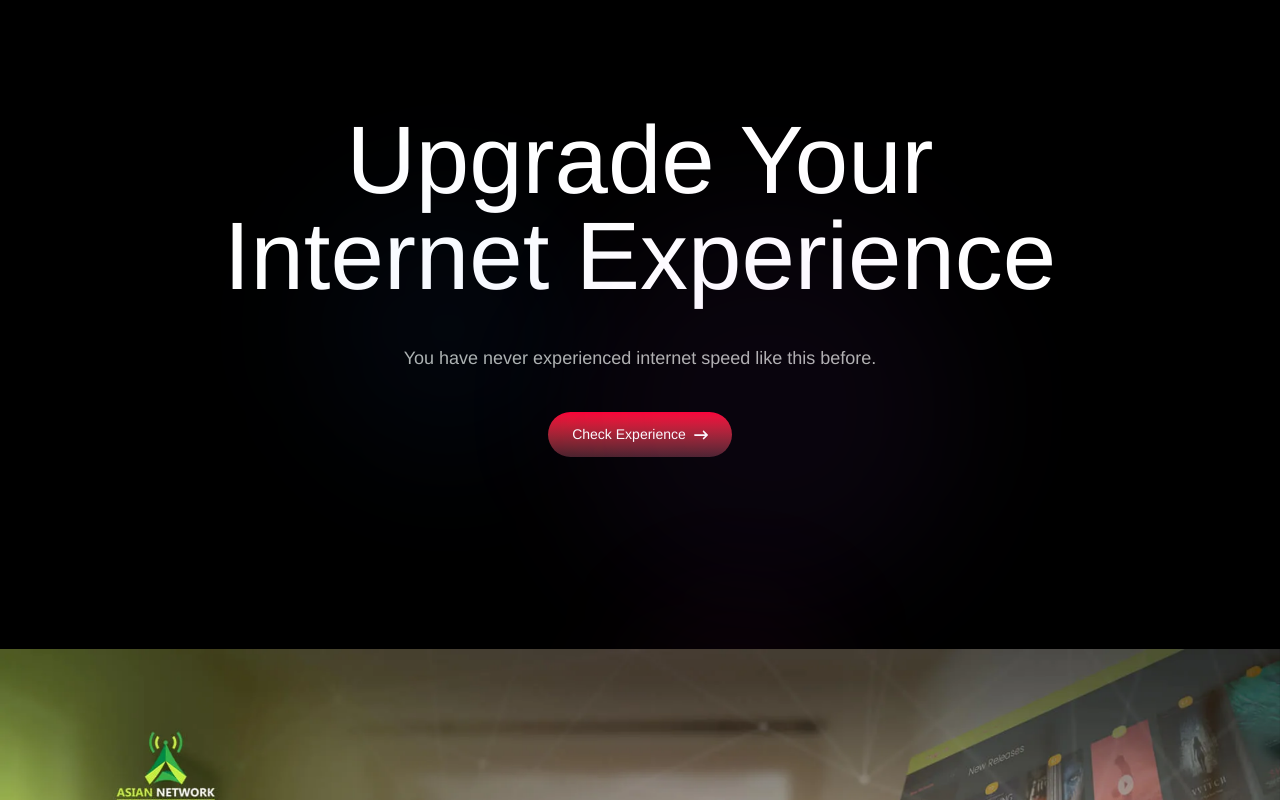
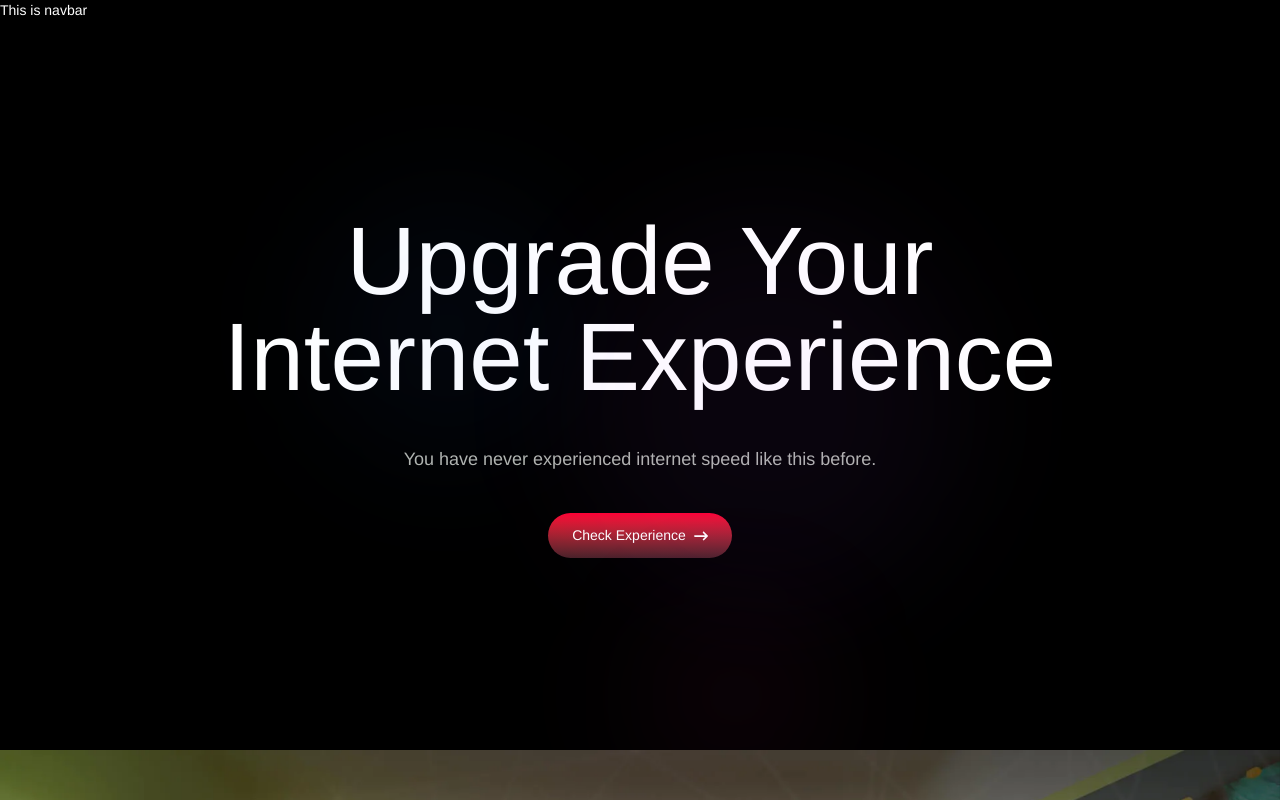
Before and after one commit to farjanasabiha/broadband, a Next.js app: page / in a window 1280 px wide. Shown: the top 800 px of the page. Built offline with nearby package versions, Linux system fonts and the light colour scheme.

Commit message:
Added Navbar

```diff
--- /dev/null
+++ b/app/Components/Common/Navbar/Navbar.jsx
@@ -0,0 +1,11 @@
+import React from 'react';
+
+const Navbar = () => {
+    return (
+        <div>
+            <h1></h1>This is navbar
+        </div>
+    );
+};
+
+export default Navbar;
--- a/app/page.js
+++ b/app/page.js
@@ -9,11 +9,13 @@ import VideoAndServicesTwo from "./Components/Home/VideoAndServicesTwo";
 import SpeedLanding from "./Components/Home/SpeedLanding";
 import HappyClientsSection from "./Components/Home/HappyClientsSection";
 import PricingCard from "./Components/Home/PricingCard";
-import Footer from "./Components/Common/Footer";
+import Navbar from "./Components/Common/Navbar/Navbar";
+import Footer from "./Components/Common/Footer/Footer";
 export default function Home() {
   return (
     <ReactLenis root>
       <main className='space-y-20'>
+        <Navbar/>
         <HomeHeader />
         <HomeSlider />
         <Network />
```
Also changed, not shown: app/Components/Common/Footer/Footer.jsx (renamed from app/Components/Footer/Footer.jsx).
